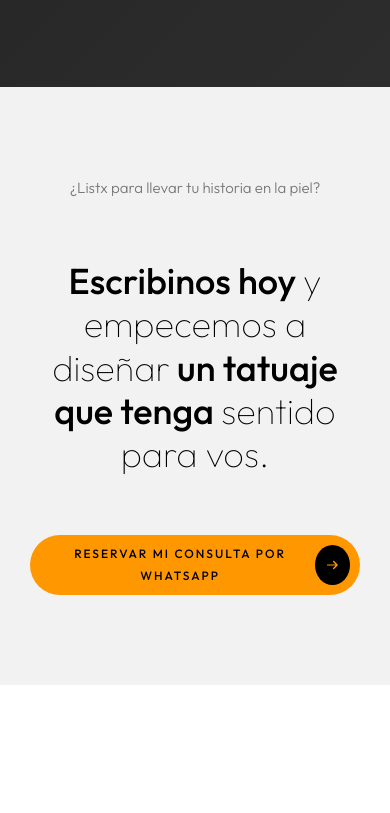
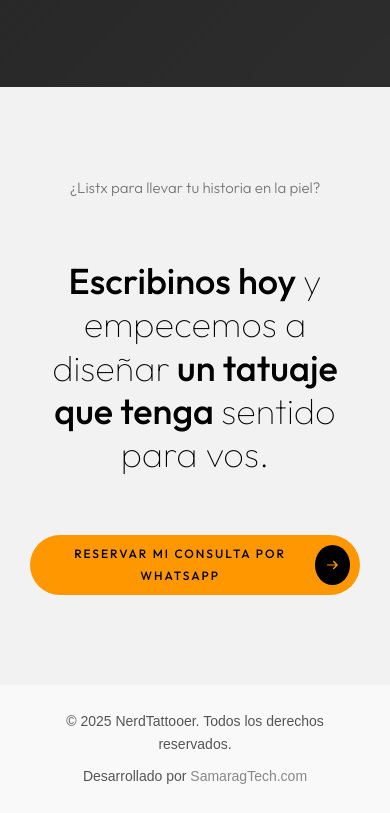
Before and after one commit to Samuelarag1/nerd-tattooer, a plain HTML site: page index.html in a window 390 px wide. Shown: the part 7749-8562 px from the top of the page. Before the commit the page ends 8434 px from the top, so only its background shows below. Drawn offline with Linux system fonts and the light colour scheme.

Commit message:
copyright

```diff
--- a/index.html
+++ b/index.html
@@ -80,7 +80,7 @@
 
         <!-- preloader -->
 
-        <div class="mil-preloader">
+        <!-- <div class="mil-preloader">
             <div class="mil-preloader-animation">
                 <div class="mil-pos-abs mil-animation-1">
                     <p class="mil-h3 mil-muted mil-thin">Confianza</p>
@@ -94,7 +94,7 @@
                     </div>
                 </div>
             </div>
-        </div>
+        </div> -->
 
         <!-- preloader end -->
 
@@ -1128,6 +1128,40 @@
                     </div>
                 </div>
             </section>
+
+            <!-- Footer  -->
+<footer style="background-color: #f9f9f9; padding: 20px 40px; font-family: Arial, sans-serif; color: #555;">
+    <div style="display: flex; flex-wrap: wrap; justify-content: space-between; align-items: center;">
+        <!-- Texto izquierdo -->
+        <div style="font-size: 14px;">
+            &copy; 2025 NerdTattooer. Todos los derechos reservados.
+        </div>
+
+        <!-- Texto derecho -->
+        <div style="font-size: 14px;">
+            Desarrollado por
+            <a href="https://samaragtech.com" target="_blank" style="color: #888; text-decoration: none; font-weight: 500;">
+                SamaragTech.com
+            </a>
+        </div>
+    </div>
+</footer>
+
+<!-- Responsive: en mobile apilamos todo y centramos -->
+<style>
+@media (max-width: 767px) {
+    footer div[style*="display: flex"] {
+        flex-direction: column;
+        align-items: center;
+        text-align: center;
+    }
+    footer div[style*="display: flex"] > div {
+        margin: 5px 0;
+    }
+}
+</style>
+
+
             <!-- hidden elements end -->
             <div class="mil-hidden-elements">
 
```
